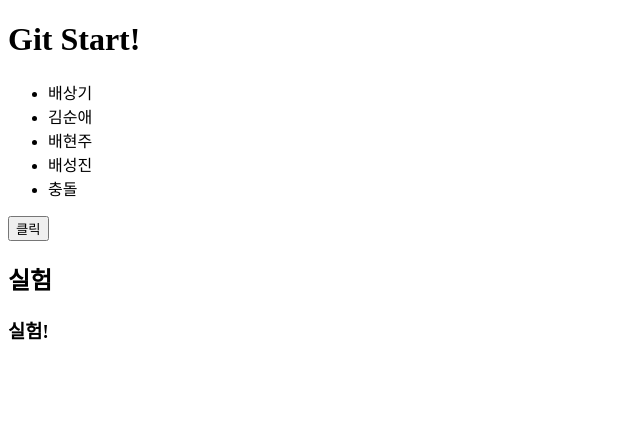
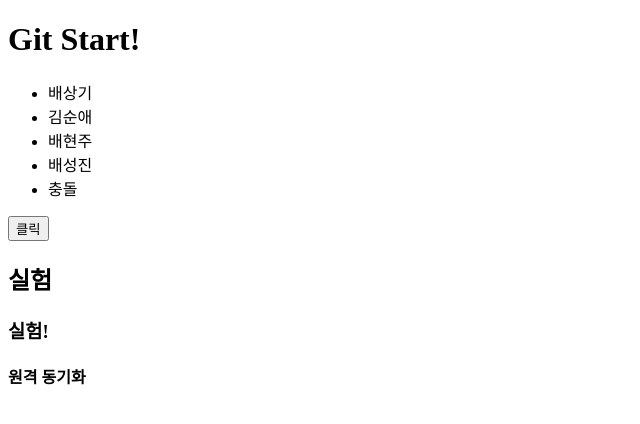
Before and after one commit to shout1233/git_tutorial, a plain HTML site: page index.html in a window 1280 px wide. Shown: the whole page, without its empty margins (0-640 px from the left). Drawn offline with Linux system fonts and the light colour scheme.

Commit message:
원격 추가

```diff
--- a/index.html
+++ b/index.html
@@ -17,5 +17,6 @@
     <button>클릭</button>
     <h2>실험</h2>
     <h3>실험!</h3>
+    <h4>원격 동기화</h4>
   </body>
 </html>
```
